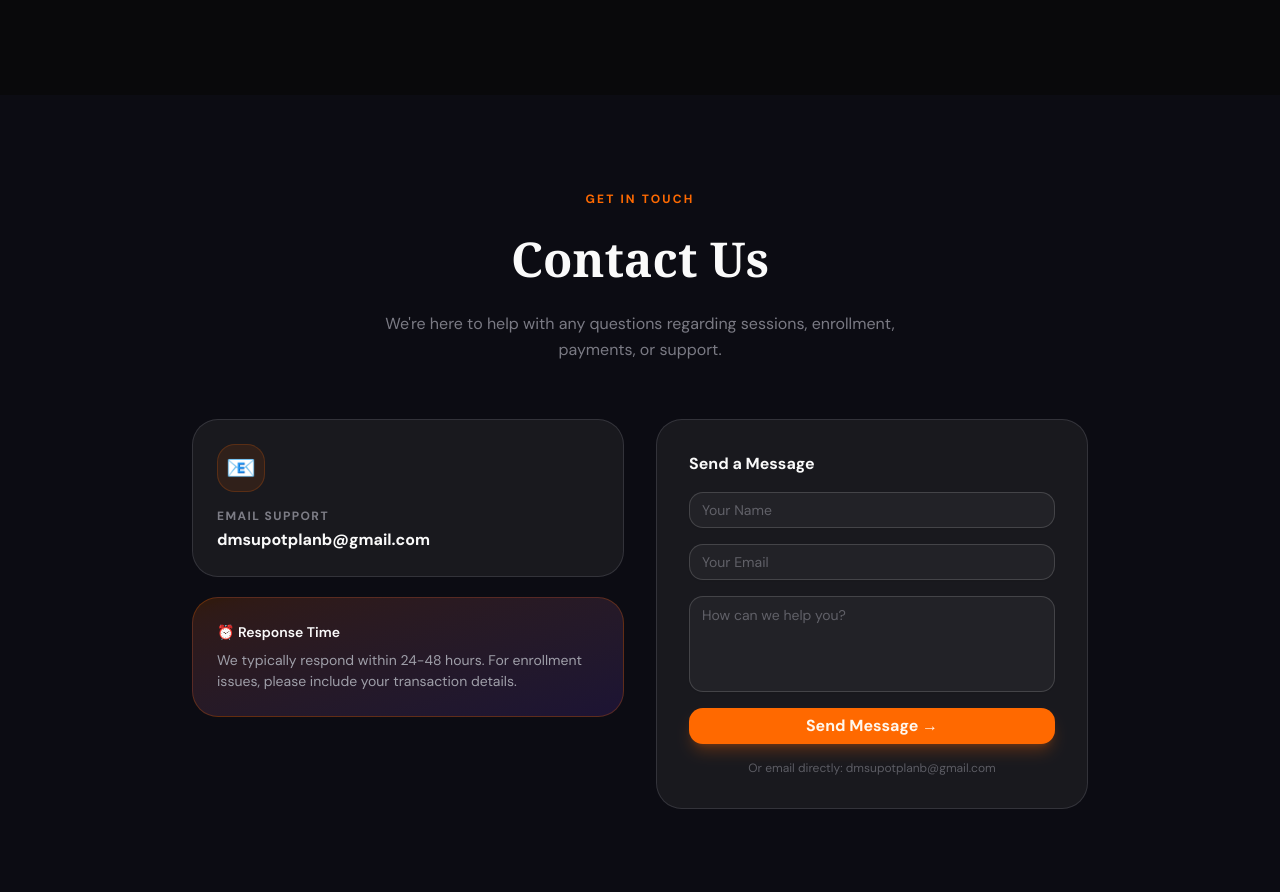
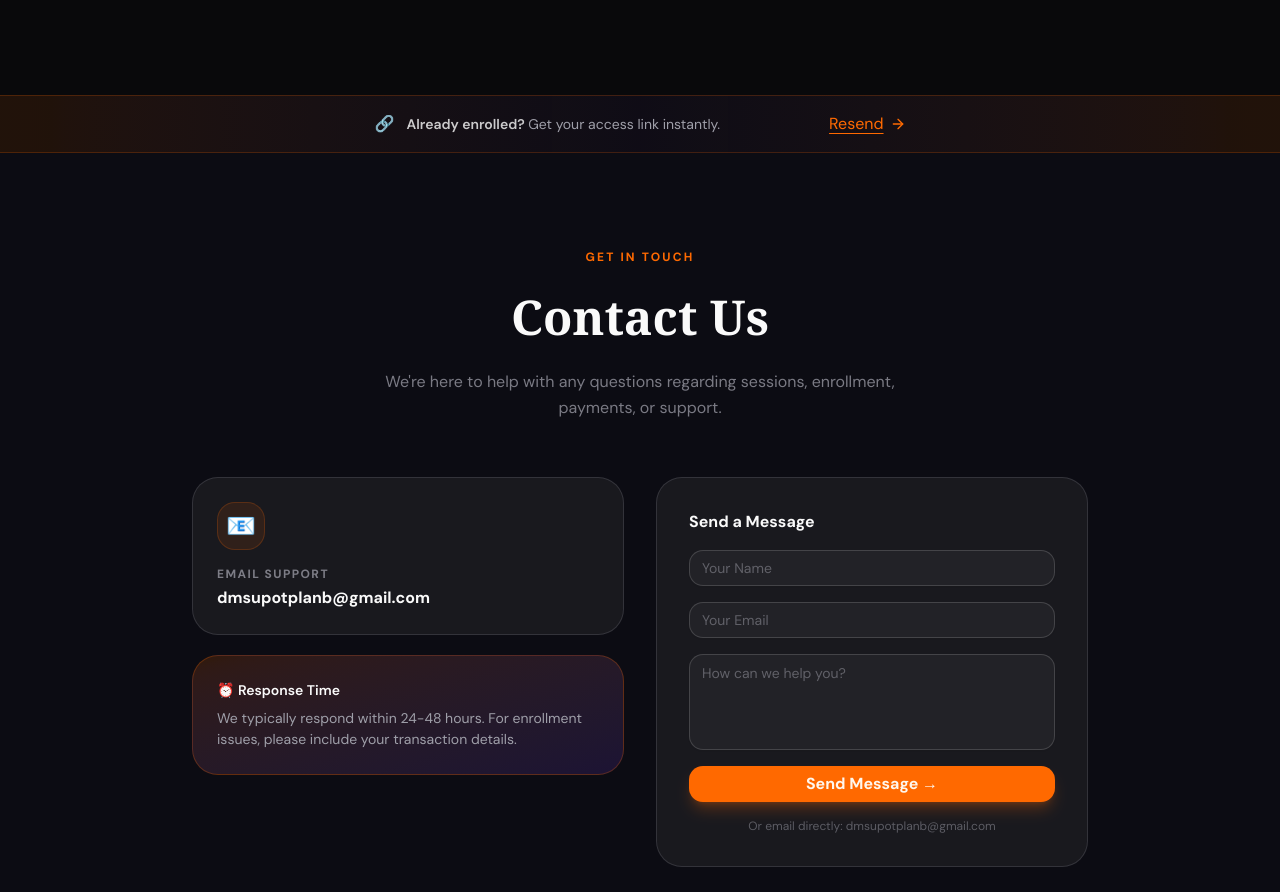
Before and after one commit to pravesa/upsc-plan-b, a Next.js app: page / in a window 1280 px wide. Shown: the part 3492-4384 px from the top of the page. Built offline with nearby package versions, Linux system fonts and the light colour scheme.

Commit message:
feat: add resend banner in landing page

```diff
--- a/app/page.tsx
+++ b/app/page.tsx
@@ -7,6 +7,7 @@ import Policies from '@/components/policies';
 import Contact from '@/components/contact';
 import Footer from '@/components/footer';
 import FloatingCTA from '@/components/floating-cta';
+import ResendBanner from '@/components/resend-banner';
 
 export default function Home() {
   return (
@@ -17,6 +18,7 @@ export default function Home() {
       <Benefits />
       <Pricing />
       <Policies />
+      <ResendBanner />
       <Contact />
       <Footer />
       <FloatingCTA />
--- /dev/null
+++ b/components/resend-banner.tsx
@@ -0,0 +1,33 @@
+'use client';
+
+import { ArrowRightIcon } from 'lucide-react';
+
+export default function ResendBanner() {
+  return (
+    <div className='relative overflow-hidden bg-linear-to-r from-primary/10 via-[#7c3aed]/5 to-primary/10 border-y border-primary/20'>
+      <div className='relative z-10 max-w-2xl mx-auto px-6 py-4 flex flex-wrap items-center justify-around gap-4'>
+        {/* Left — label */}
+        <div className='flex items-center gap-3 shrink-0'>
+          <span className='text-base'>🔗</span>
+          <p className='text-sm font-semibold text-foreground/80'>
+            Already enrolled?{' '}
+            <span className='text-muted-foreground font-normal hidden sm:inline'>
+              Get your access link instantly.
+            </span>
+          </p>
+        </div>
+
+        <a
+          href='/resend'
+          className='text-primary hover:text-primary/70 transition-colors inline-flex items-center gap-1.5 underline decoration-1 underline-offset-4 whitespace-nowrap group'
+        >
+          Resend
+          <ArrowRightIcon
+            size={16}
+            className='group-hover:translate-x-1 transition-transform'
+          />
+        </a>
+      </div>
+    </div>
+  );
+}
```
